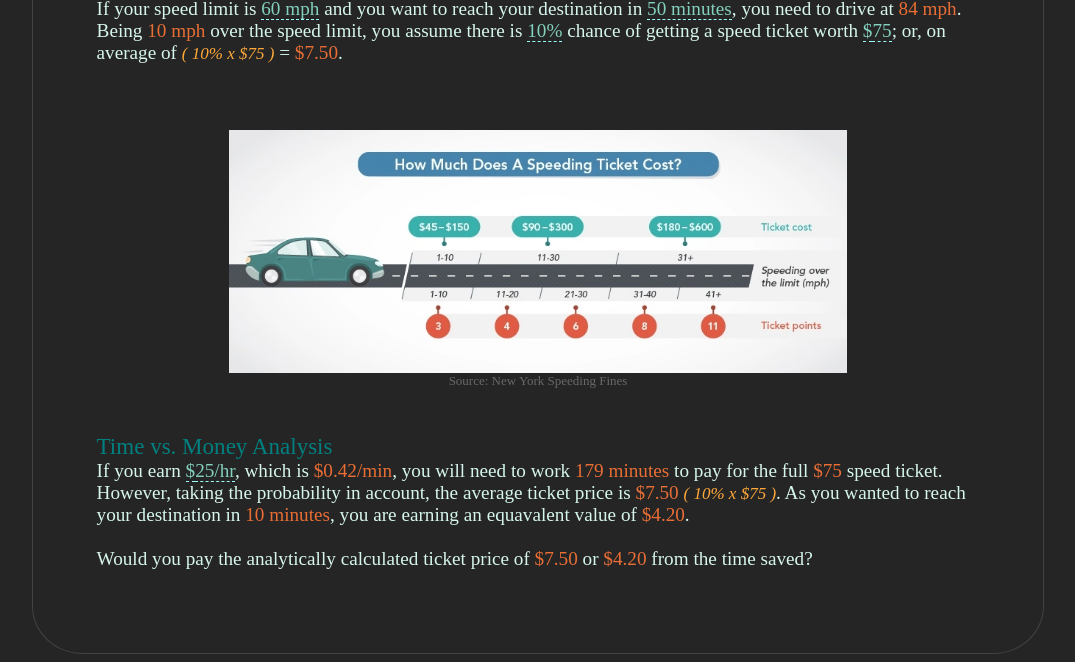
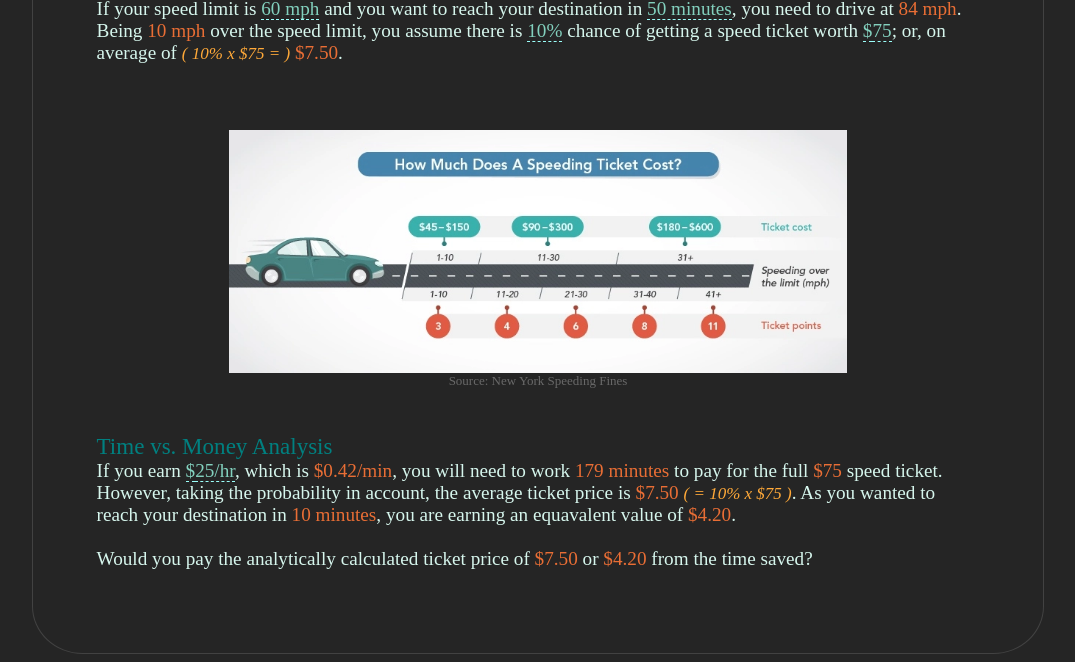
Before and after one commit to timkim0713/WhatIf, a plain HTML site: page public/index.html in a window 1280 px wide. Shown: the part 367-1029 px from the top of the page, without its empty margins (102-1177 px from the left). Drawn offline with Linux system fonts and the light colour scheme; some packages are replaced by stand-ins of ours.

Commit message:
replaced arragement

```diff
--- a/public/index.html
+++ b/public/index.html
@@ -101,7 +101,7 @@
     Being <span class="nonDraggables" data-var="speedLimitDifference"  > mph</span> over the speed limit, you assume there is <span   data-var="ticketProbability" class="TKAdjustableNumber" data-min="0" data-max="100" >%</span> chance
         of getting a speed ticket worth <span class="prefixDraggable">$</span><span class="TKAdjustableNumber" data-var="ticketPrice"  data-step="5"  data-min="0" data-max="5000" ></span>; or,
 
-       on average of <span class= approximationNote>  ( <span class="nonDraggables" data-var="ticketProbability" id="approximationNote" >% </span> x <span class="prefixNonDraggable" id="approximationNote">$</span><span data-var="ticketPrice" class="nonDraggables" id="approximationNote" > </span>)</span> = <span class="prefixNonDraggable"> $</span><span class="nonDraggables" data-var="ticketTimesPercentage"  ></span>.
+       on average of <span class= approximationNote>  ( <span class="nonDraggables" data-var="ticketProbability" id="approximationNote" >% </span> x <span class="prefixNonDraggable" id="approximationNote">$</span><span data-var="ticketPrice" class="nonDraggables" id="approximationNote" > </span> = )</span> <span class="prefixNonDraggable"> $</span><span class="nonDraggables" data-var="ticketTimesPercentage"  ></span>.
         <br></br>
         <br></br>
 
@@ -114,7 +114,7 @@
         <span class="prefixNonDraggable">$</span><span class="nonDraggables" data-var="wagePerMinute"   >/min</span>, you will need to work
         <span class="nonDraggables" data-var="workTimeForTicketPerMinute"> minutes</span> to pay for the full <span class="prefixNonDraggable">$</span><span data-var="ticketPrice" class="nonDraggables" > </span> speed ticket.
 
-        However, taking the probability in account, the average ticket price is <span class="prefixNonDraggable"> $</span><span class="nonDraggables" data-var="ticketTimesPercentage"  ></span>  <span class= approximationNote>  ( <span class="nonDraggables" data-var="ticketProbability" id="approximationNote" >% </span> x <span class="prefixNonDraggable" id="approximationNote">$</span><span data-var="ticketPrice" class="nonDraggables" id="approximationNote" > </span>)</span>.
+        However, taking the probability in account, the average ticket price is <span class="prefixNonDraggable"> $</span><span class="nonDraggables" data-var="ticketTimesPercentage"  ></span>  <span class= approximationNote>  ( = <span class="nonDraggables" data-var="ticketProbability" id="approximationNote" >% </span> x <span class="prefixNonDraggable" id="approximationNote">$</span><span data-var="ticketPrice" class="nonDraggables" id="approximationNote" > </span>)</span>.
 
 
         As you wanted to reach your destination in <span class="nonDraggables" data-var="destinationTimeDifference" > minutes</span>, you are earning an equavalent value of <span class="prefixNonDraggable">$</span><span class="nonDraggables" data-var="earnedMinutesinDollars" ></span>.
```
